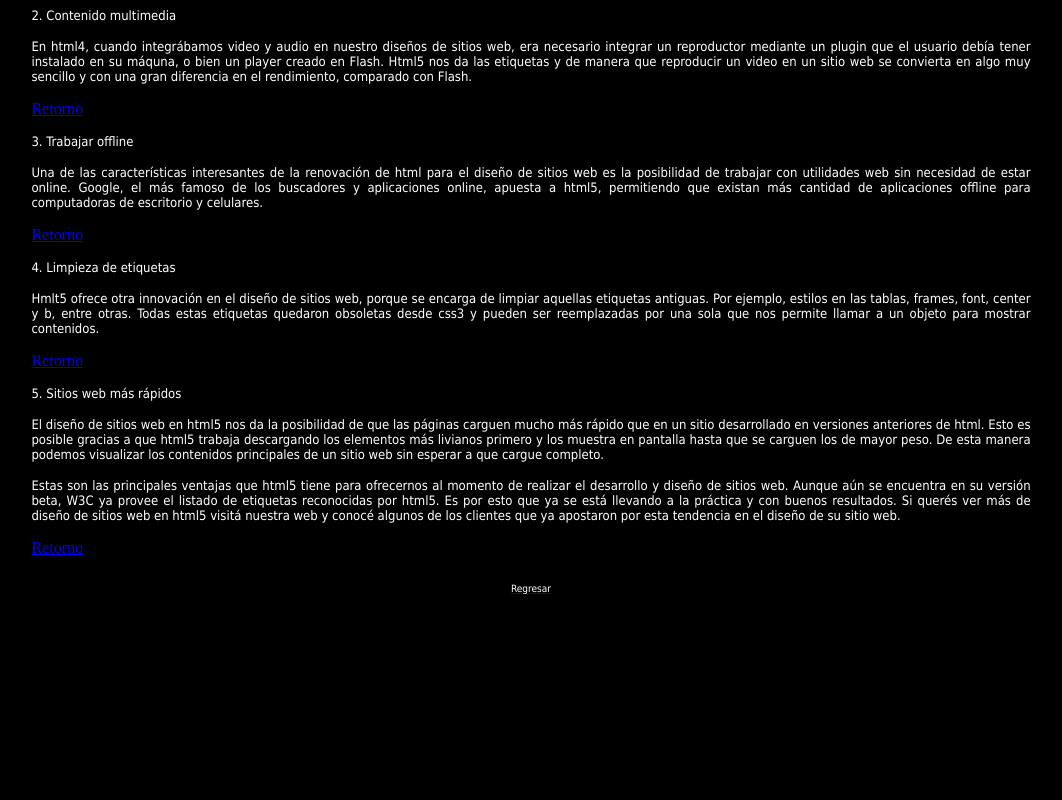
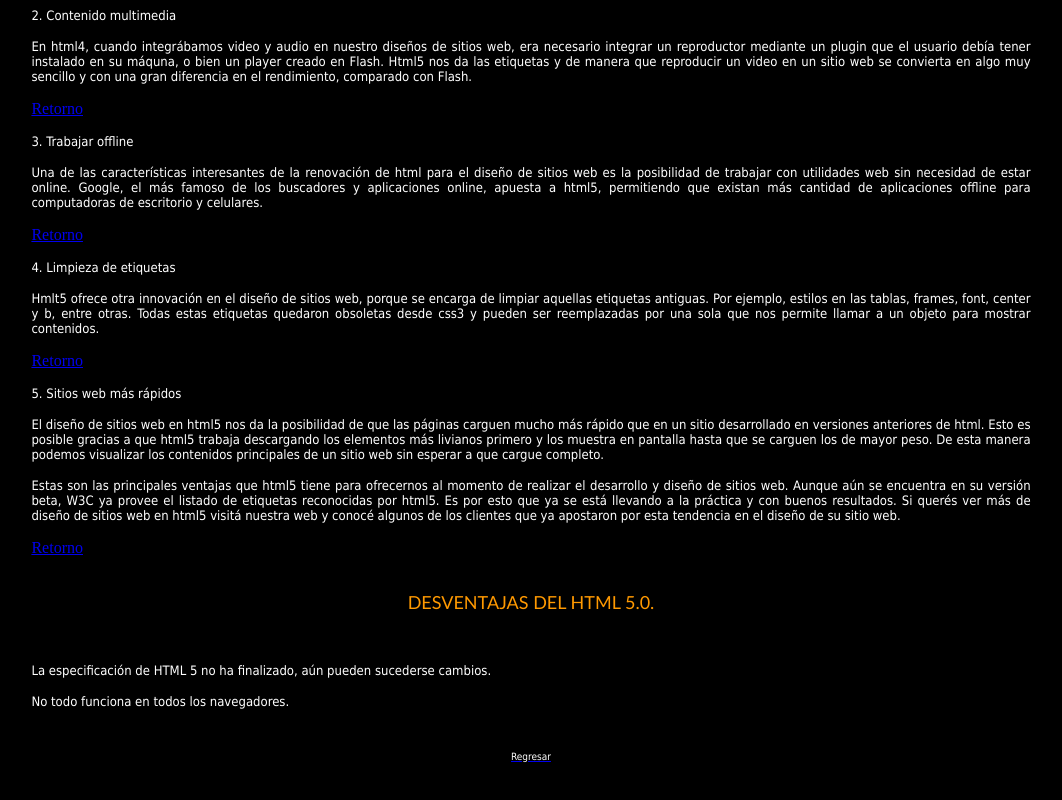
Before and after one commit to mauropaul/Website, a plain HTML site: page ventajas.html in a window 1280 px wide. Shown: the part 724-1524 px from the top of the page, without its empty margins (109-1171 px from the left). Before the commit the page ends 1396 px from the top, so only its background shows below. Drawn offline with Linux system fonts and the light colour scheme.

Commit message:
Update ventajas.html
Incremento de información sobre las desventajas de html 5.0

```diff
--- a/ventajas.html
+++ b/ventajas.html
@@ -79,6 +79,21 @@
       <tr>
         <td align="center">&nbsp;</td>
       </tr>
+       <tr>
+        <td height="38" align="center"><font face="Trebuchet MS, Arial, Helvetica, sans-serif"color="#FF9900" size="4">DESVENTAJAS DEL HTML 5.0.</font></td>
+      </tr>
+      <tr>
+        <td align="center">&nbsp;</td>
+      </tr>
+      <tr>
+        <td align="justify"><p><font face="Tahoma, Geneva, sans-serif" color="#FFFFFF" size="2">
+    La especificación de HTML 5 no ha finalizado, aún pueden sucederse cambios.
+    </font></p>
+          <p><font face="Tahoma, Geneva, sans-serif" color="#FFFFFF" size="2">No todo funciona en todos los navegadores. </font></p></td>
+      </tr>
+      <tr>
+        <td align="center">&nbsp;</td>
+      </tr>
      <tr>
         <td align="center"><a href="html5.html"><font face="Tahoma, Geneva, sans-serif" color="#FFFFFF" size="1">Regresar</font></a></td>
       </tr>
```
